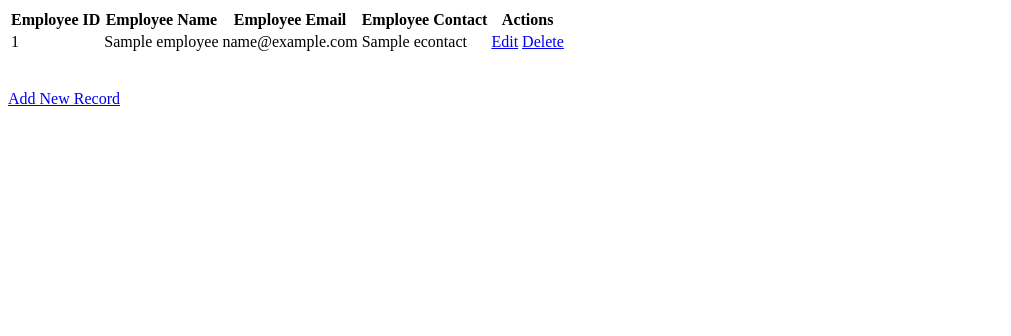
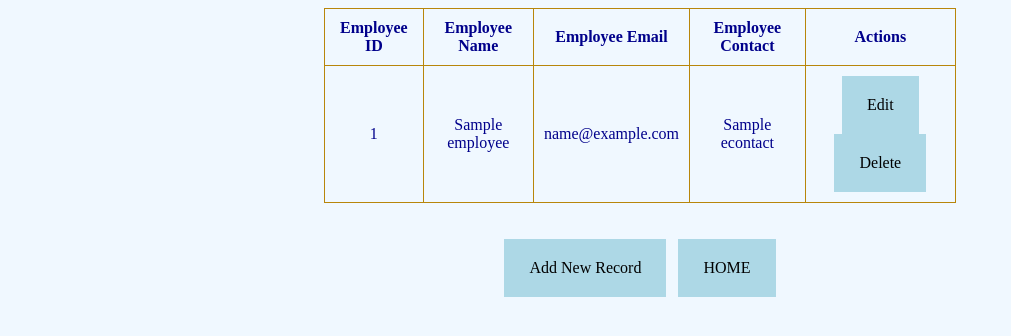
Before and after one commit to ayushtyagispace/CRUDbyDjango, a Django app: template templates/show.html in a window 1280 px wide. Shown: the top 336 px of the page, without its empty margins (0-1011 px from the left). Run offline with Django 3.2, Linux system fonts and the light colour scheme; the template is opened without the code that fills it: most values are stand-ins (such as "Sample title", 1, 10 or a date in 2020).

Commit message:
Update show.html

```diff
--- a/templates/show.html
+++ b/templates/show.html
@@ -3,8 +3,9 @@
     <meta charset="UTF-8">
     <title>Employee Records</title>
      {% load static %}
+     <link rel="stylesheet" href="{% static 'css/style.css' %}">
 </head>
-<body>
+<body>  <center>
 <table class="table table-striped table-bordered table-sm">
     <thead class="thead-dark">
     <tr>
@@ -32,6 +33,7 @@
 </table>
 <br>
 <br>
-<a href="/emp" class="btn btn-primary">Add New Record</a>
-</body>
+<a href="/emp" class="btn btn-primary">Add New Record</a> &nbsp;
+<a href="/">HOME</a>
+</center></body>
 </html>
```
